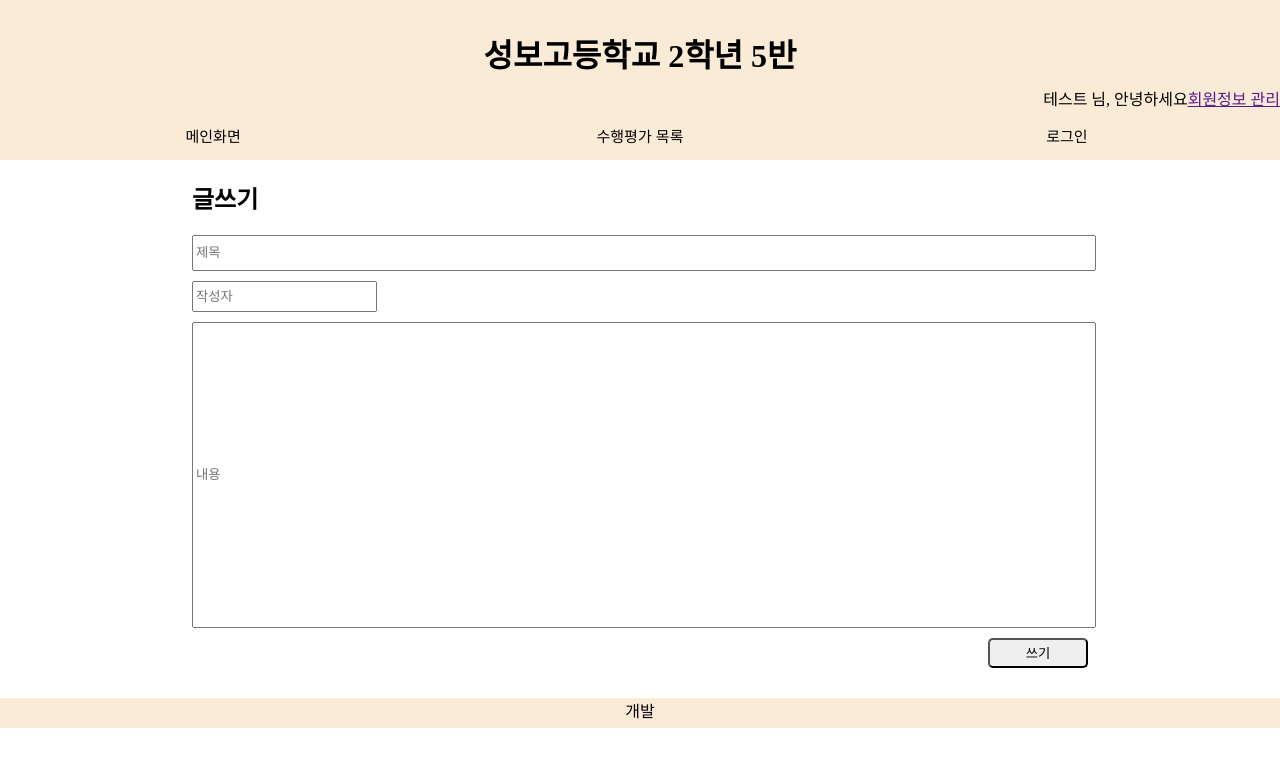
After one commit to nano1162/Develop, a Flask app: template ClassMemo/templates/form.html in a window 1280 px wide. The commit adds this page. Shown: the top 767 px of the page. Run offline with Flask 2, Linux system fonts and the light colour scheme; the template is opened without the code that fills it, so the values that code supplies are empty.

Commit message:
파일 경로 및 이름 수정

```diff
--- a/ClassMemo/app.py
+++ b/ClassMemo/app.py
@@ -41,7 +41,7 @@ def register():
 def science():
     return render_template("science.html")
 
-@app.route('/sowritepost', methods=['POST'])
+@app.route('/board/wpost', methods=['POST'])
 def sowritepost():
     if request.method == 'POST':
         db = pymysql.connect(host="localhost", user="root", passwd="0000", db="societydb", charset="utf8")
@@ -59,9 +59,9 @@ def sowritepost():
         db.close()
 
 
-    return redirect('/society')
+    return redirect('/board')
 
-@app.route('/society')
+@app.route('/board')
 def society():
     db = pymysql.connect(host="localhost", user="root", passwd="0000", db="societydb", charset="utf8")
     cur = db.cursor()
@@ -71,13 +71,13 @@ def society():
 
     data_list = cur.fetchall()
 
-    return render_template("society.html", data_list=data_list)
+    return render_template("board.html", data_list=data_list)
 
 @app.route('/test')
 def test():
     return render_template("gul.html")
 
-@app.route('/society/post/<int:post_id>')
+@app.route('/board/post/<int:post_id>')
 def post(post_id):
 
     db = pymysql.connect(host="localhost", user="root", passwd="0000", db="societydb", charset="utf8")
@@ -88,9 +88,9 @@ def post(post_id):
 
     data_list = cur.fetchall()
 
-    return render_template("gul.html", id=data_list[0][0], title=data_list[0][1], writer=data_list[0][2], context=data_list[0][3])
+    return render_template("post.html", id=data_list[0][0], title=data_list[0][1], writer=data_list[0][2], context=data_list[0][3])
 
-@app.route('/society/post/<int:post_id>/delete')
+@app.route('/board/post/<int:post_id>/delete')
 def deletepost(post_id):
     db = pymysql.connect(host="localhost", user="root", passwd="0000", db="societydb", charset="utf8")
     cur = db.cursor()
@@ -111,7 +111,7 @@ def deletepost(post_id):
 
 @app.route('/write')
 def sociteyWrite():
-    return render_template("societyWrite.html")
+    return render_template("form.html")
 
 if __name__ == '__main__':
     app.run(debug=True)
--- a/ClassMemo/static/style.css
+++ b/ClassMemo/static/style.css
@@ -30,7 +30,7 @@ header h1 {
 }
 
 .navBox {
-    width: 25%;
+    width: 33.3%;
     height: 50px;
     text-align: center;
 
@@ -89,6 +89,7 @@ article {
     width: 100%;
     text-align: center;
 }
+
 /* 수행평가 목록 1*/
 .listArticle {
     display: flex;
@@ -146,10 +147,20 @@ article {
 
 /* 글쓰기 */
 
+.writeTitle {
+    width: 100%;
+    height: 30px;
+}
+
+.writeWriter {
+    height: 25px;
+}
 .writeInput {
     height: 300px;
     width: 100%;
+    margin-bottom: 10px;
 }
+
 /* 로그인 및 회원가입 */
 .loginScreen {
     text-align: center;
--- a/ClassMemo/templates/base.html
+++ b/ClassMemo/templates/base.html
@@ -18,10 +18,7 @@
                 <button onclick="location.href ='/'">메인화면</button>
             </div>
             <div class="sciencePlayer navBox">
-                <button onclick="location.href ='/science'">자연계(이과)</button>
-            </div>
-            <div class="societyPlayer navBox">
-                <button onclick="location.href ='/society'">인문계(문과)</button>
+                <button onclick="location.href ='/board'">수행평가 목록</button>
             </div>
             <div class="login navBox">
                 <button onclick="location.href ='/login'">로그인</button>
--- a/ClassMemo/templates/society.html
+++ b/ClassMemo/templates/board.html
@@ -2,7 +2,7 @@
 
 {% block content %}
 <article>
-    <h2>인문계(문과) 수행평가 목록</h2>
+    <h2>수행평가 목록</h2>
     <div>
         <table class="table">
             <thead>
@@ -16,14 +16,14 @@
                 {% for i in data_list %}
                 <tr>
                     <td>{{ i[0] }}</td>
-                    <td><a href="/society/post/{{ i[0] }}">{{ i[1] }}</a></td>
+                    <td><a href="/board/post/{{ i[0] }}">{{ i[1] }}</a></td>
                     <td>{{ i[2] }}</td>
                 </tr>
                 {% endfor %}
             </tbody>
         </table>
     </div>
-    <div>
+    <div style="display:flex; justify-content: flex-end; margin-top:20px">
         <button class="btn writeBtn" onclick="location.href='/write'">글쓰기</button>
     </div>
 </article>
--- /dev/null
+++ b/ClassMemo/templates/form.html
@@ -0,0 +1,17 @@
+{% extends "base.html" %}
+
+{% block content %}
+<article>
+    <h1>글쓰기</h1>
+    <form action="/board/wpost" name="writeForm" method="POST">
+        <input type="text" name="title" class="writeTitle" placeholder="제목">
+        <div style="margin-top:10px; margin-bottom:10px;">
+            <input type="text" name="writer" class="writeWriter" placeholder="작성자">
+        </div>
+        <input type="text" class="writeInput" name="context" placeholder="내용">
+        <div style="display:flex;justify-content: flex-end;">
+            <button type="submit" class="btn">쓰기</button>
+        </div>
+    </form>
+</article>
+{% endblock %}
--- a/ClassMemo/templates/gul.html
+++ b/ClassMemo/templates/post.html
@@ -8,8 +8,7 @@
     </div>
     <div>
         <span>{{ context }}</span>
-        <img src="{{ url_for('static', filename='example.jpg') }}" style="width: 300px;">
     </div>
-    <button onclick="location.href='/society/post/{{ id }}/delete'">삭제</button>
+    <button onclick="location.href='/board/post/{{ id }}/delete'">삭제</button>
 </article>
 {% endblock %}
```
Also changed, not shown: ClassMemo/templates/societyWrite.html (deleted, +0 -13 lines).
